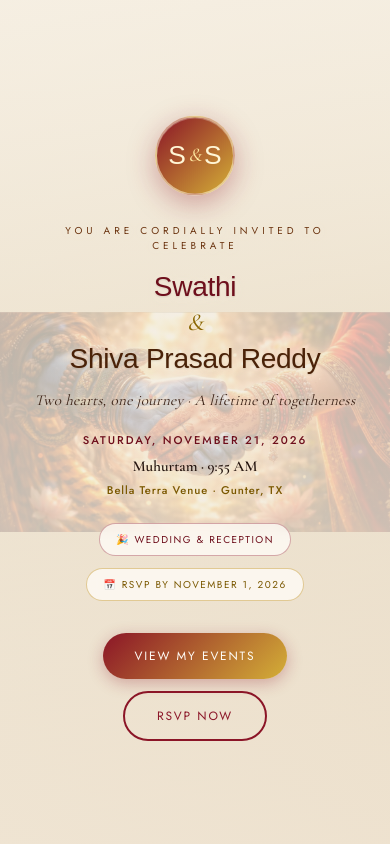
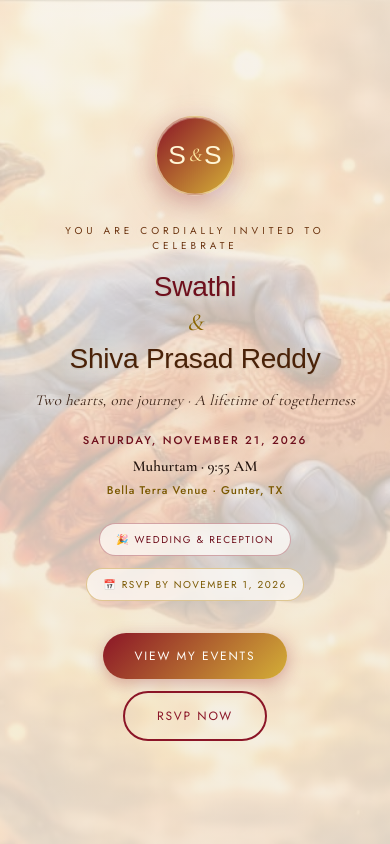
Before and after one commit to vaishnaviannabhemoju/swathi-wedding-invitation, a Next.js app: page /invite/all in a window 390 px wide. Shown: the top 844 px of the page. Built offline with nearby package versions, Linux system fonts and the light colour scheme; a web font is replaced by a local one.

Commit message:
Changes to mobile view

```diff
--- a/app/global.css
+++ b/app/global.css
@@ -170,19 +170,20 @@ img {
   opacity: 0.7;
 }
 
-/* Mobile: fit full image width so sides aren't cropped */
+/* Mobile: fill the full hero section (same cover behavior as desktop) */
 @media (max-width: 639px) {
   .hero-photo {
-    object-fit: contain;
-    object-position: center center;
+    object-fit: cover;
+    object-position: center 30%;
+    opacity: 0.7;
   }
 
   .hero-overlay {
     background: linear-gradient(
       180deg,
-      hsla(38, 48%, 94%, 0.7) 0%,
-      hsla(38, 42%, 92%, 0.55) 45%,
-      hsla(38, 48%, 94%, 0.75) 100%
+      hsla(38, 48%, 94%, 0.72) 0%,
+      hsla(38, 42%, 92%, 0.58) 45%,
+      hsla(38, 48%, 94%, 0.78) 100%
     );
   }
 }
```
